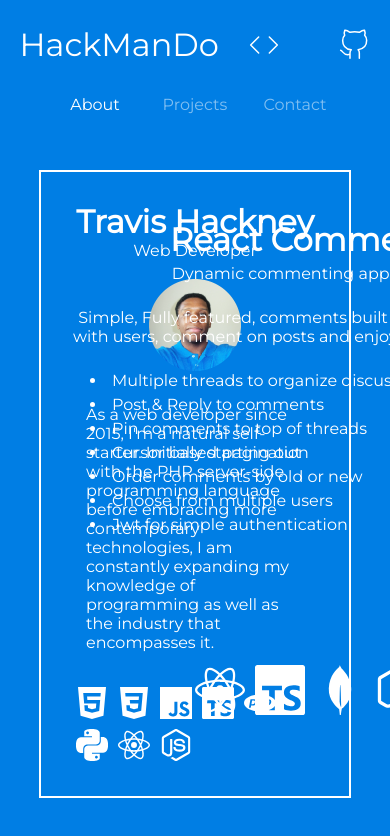
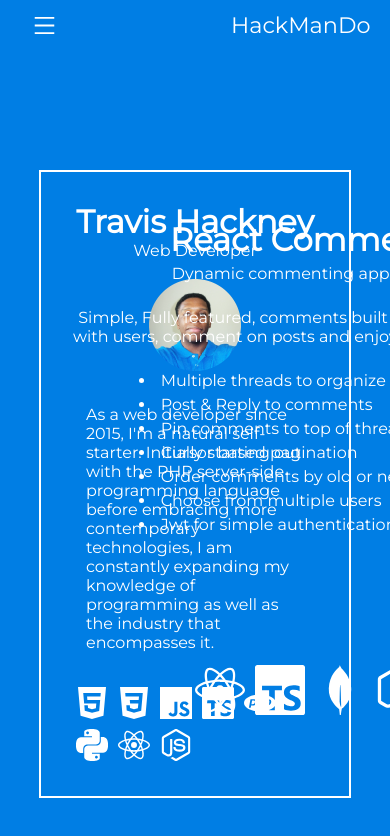
Before and after one commit to TravisTHII/hackmando, a React (Create React App) app: page / in a window 390 px wide. Shown: the top 836 px of the page. Built offline with nearby package versions, Linux system fonts and the light colour scheme.

Commit message:
created mobile menu

```diff
--- /dev/null
+++ b/src/components/header/SocialLinks.tsx
@@ -0,0 +1,34 @@
+import React from 'react'
+import { IconContext } from 'react-icons'
+import { FiCode, FiGithub } from 'react-icons/fi'
+
+export const SocialLinks = () => (
+  <div className="social_icons_container">
+    <IconContext.Provider
+      value={{
+        color: '#fff',
+        size: '2rem',
+        className: 'social_icon',
+      }}
+    >
+      <a
+        className="social_link flex_ui"
+        href="https://github.com/TravisTHII/hackmando"
+        target="_blank"
+        rel="noopener noreferrer"
+        title="Project Code"
+      >
+        <FiCode />
+      </a>
+      <a
+        className="social_link flex_ui"
+        href="https://github.com/TravisTHII"
+        target="_blank"
+        rel="noopener noreferrer"
+        title="My GitHub"
+      >
+        <FiGithub />
+      </a>
+    </IconContext.Provider>
+  </div>
+)
--- a/src/components/header/index.tsx
+++ b/src/components/header/index.tsx
@@ -1,10 +1,9 @@
 import React from 'react'
 import { Link } from 'react-router-dom'
-import { IconContext } from 'react-icons'
-import { FiCode, FiGithub } from 'react-icons/fi'
-import { NavLinks } from './NavLinks'
 
-import { links } from './links'
+import { Nav } from './nav'
+import { Mobile } from './mobile'
+import { SocialLinks } from './SocialLinks'
 
 export const Header = () => (
   <header id="header">
@@ -15,43 +14,10 @@
             <h1 className="logo">HackManDo</h1>
           </Link>
         </div>
-        <div className="header_icons_container">
-          <IconContext.Provider
-            value={{
-              color: '#fff',
-              size: '2rem',
-              className: 'header_icon',
-            }}
-          >
-            <a
-              className="header_link flex_ui"
-              href="https://github.com/TravisTHII/hackmando"
-              target="_blank"
-              rel="noopener noreferrer"
-              title="Project Code"
-            >
-              <FiCode />
-            </a>
-            <a
-              className="header_link flex_ui"
-              href="https://github.com/TravisTHII"
-              target="_blank"
-              rel="noopener noreferrer"
-              title="My GitHub"
-            >
-              <FiGithub />
-            </a>
-          </IconContext.Provider>
-        </div>
+        <SocialLinks />
       </div>
-
-      <nav>
-        <ul>
-          {links.map((link, i) => (
-            <NavLinks key={i} link={link} />
-          ))}
-        </ul>
-      </nav>
+      <Nav />
     </div>
+    <Mobile />
   </header>
 )
--- /dev/null
+++ b/src/components/header/mobile/Menu.tsx
@@ -0,0 +1,36 @@
+import React from 'react'
+import ReactDOM from 'react-dom'
+import { useSpring, animated } from 'react-spring'
+
+import { Nav } from '../nav'
+import { SocialLinks } from '../SocialLinks'
+
+interface Props {
+  hidden: boolean
+  setHidden: (hidden: boolean) => void
+}
+
+export const Menu = ({ hidden, setHidden }: Props) => {
+  const [styles, api] = useSpring(() => ({
+    transform: 'translate3d(-100%, 0, 0)',
+  }))
+
+  // Update spring with new props
+  api.start({
+    transform: !hidden ? 'translate3d(0%, 0, 0)' : 'translate3d(-100%, 0, 0)',
+  })
+
+  return ReactDOM.createPortal(
+    <animated.div
+      id="mobile_menu"
+      onClick={() => setHidden(!hidden)}
+      style={styles}
+    >
+      <div className="mm_container flex_ui">
+        <Nav />
+        <SocialLinks />
+      </div>
+    </animated.div>,
+    document.body
+  )
+}
--- /dev/null
+++ b/src/components/header/mobile/index.tsx
@@ -0,0 +1,32 @@
+import React, { useState } from 'react'
+import { Link } from 'react-router-dom'
+import { IconContext } from 'react-icons'
+import { AiOutlineMenu, AiOutlineClose } from 'react-icons/ai'
+
+import { Menu } from './Menu'
+
+export const Mobile = () => {
+  const [hidden, setHidden] = useState(true)
+
+  return (
+    <div className="mobile_header_container">
+      <button className="line_menu_btn" onClick={() => setHidden(!hidden)}>
+        <IconContext.Provider
+          value={{
+            color: '#fff',
+            size: '1.875em',
+            className: 'line_menu_icon',
+          }}
+        >
+          {hidden ? <AiOutlineMenu /> : <AiOutlineClose />}
+        </IconContext.Provider>
+      </button>
+      <div className="mobile_logo" onClick={() => setHidden(true)}>
+        <Link to="/">
+          <h1 className="logo">HackManDo</h1>
+        </Link>
+      </div>
+      <Menu hidden={hidden} setHidden={setHidden} />
+    </div>
+  )
+}
--- a/src/components/header/NavLinks.tsx
+++ b/src/components/header/nav/NavLinks.tsx
@@ -1,8 +1,9 @@
 import React from 'react'
 import { NavLink } from 'react-router-dom'
-import { useGlobalContext } from '../../context/global'
 
-import { calcMove } from '../../utils'
+import { useGlobalContext } from '../../../context/global'
+
+import { calcMove } from '../../../utils'
 
 interface Props {
   link: {
--- /dev/null
+++ b/src/components/header/nav/index.tsx
@@ -0,0 +1,14 @@
+import React from 'react'
+import { NavLinks } from './NavLinks'
+
+import { links } from './links'
+
+export const Nav = () => (
+  <nav>
+    <ul>
+      {links.map((link, i) => (
+        <NavLinks key={i} link={link} />
+      ))}
+    </ul>
+  </nav>
+)
--- a/src/components/slider/slides/projects/view/grid/Card.tsx
+++ b/src/components/slider/slides/projects/view/grid/Card.tsx
@@ -23,11 +23,13 @@
         </div>
         <div className="pi_content">
           <p>{description}</p>
-          <ul>
-            {bulletPoints.map((point, i) => (
-              <li key={i}>{point}</li>
-            ))}
-          </ul>
+          <div className="flex_ui">
+            <ul>
+              {bulletPoints.map((point, i) => (
+                <li key={i}>{point}</li>
+              ))}
+            </ul>
+          </div>
         </div>
       </div>
       <ul className="pi_tech_stack flex_ui">
--- a/src/styles/index.css
+++ b/src/styles/index.css
@@ -13,6 +13,7 @@
     'Helvetica Neue', sans-serif;
   -webkit-font-smoothing: antialiased;
   -moz-osx-font-smoothing: grayscale;
+  font-size: 16px;
   overflow: hidden;
   color: var(--white);
   background-color: var(--gray);
@@ -56,39 +57,44 @@
 
 #header {
   display: block;
+  position: fixed;
   width: 100%;
-  position: fixed;
-  z-index: 999;
+  z-index: 9;
 }
 #header .header_container {
-  display: flex;
+  display: none;
+  flex-direction: column;
   margin: 0 auto;
   width: 90%;
   height: 100%;
-  flex-direction: column;
 }
 #header .header_container > div:first-child {
   display: flex;
   justify-content: space-between;
   height: 90px;
 }
+.logo_container {
+  width: 200px;
+}
 .logo_container a {
   display: block;
 }
-.logo_container .logo {
-  font-weight: 500;
+.logo_container h1 {
   line-height: 90px;
 }
-#header .header_container .header_icons_container {
+.logo {
+  font-weight: 500;
+}
+.social_icons_container {
   display: flex;
   justify-content: space-between;
   width: 200px;
 }
-#header .header_container .header_icons_container .header_link {
+.social_link {
   width: 90px;
   height: 100%;
 }
-.header_icon {
+.social_icon {
   stroke-width: 0.07em;
 }
 
@@ -109,6 +115,50 @@
 #header nav ul li:hover,
 .link_active {
   color: var(--white);
+}
+
+#header .mobile_header_container {
+  display: flex;
+  justify-content: space-between;
+  width: 90%;
+  margin: 0 auto;
+}
+#header .mobile_header_container .line_menu_btn {
+  width: 50px;
+  height: 50px;
+}
+#header .mobile_header_container .line_menu_icon {
+  vertical-align: bottom;
+}
+#header .mobile_header_container .mobile_logo {
+  line-height: 50px;
+  font-size: 0.7em;
+}
+
+#mobile_menu {
+  display: block;
+  position: fixed;
+  top: 0;
+  background-color: #262626;
+  width: 100vw;
+  height: 100vh;
+}
+#mobile_menu .mm_container {
+  flex-direction: column;
+  padding-top: 100px;
+}
+#mobile_menu .mm_container nav {
+  margin-bottom: 50px;
+}
+#mobile_menu .mm_container nav ul li {
+  font-size: 2rem;
+}
+#mobile_menu .mm_container nav ul li:not(:last-child) {
+  margin-bottom: 15px;
+}
+
+#mobile_menu .mm_container .social_icons_container {
+  height: 50px;
 }
 
 /*
@@ -284,7 +334,6 @@
   list-style: inherit;
   list-style-position: inside;
   text-align: left;
-  margin: 0 30px;
 }
 .project_info .pi_content ul li:not(:last-child) {
   margin-bottom: 5px;
@@ -482,6 +531,17 @@
 
 /* Larger than */
 @media only screen and (min-width: 600px) {
+  #header .header_container {
+    display: flex;
+  }
+  #header .mobile_header_container {
+    display: none;
+  }
+
+  #mobile_menu {
+    display: none;
+  }
+
   .about .about_me {
     width: 500px;
     padding: 0;
```
Also changed, not shown: src/components/header/nav/links.ts (renamed from src/components/header/links.ts).
